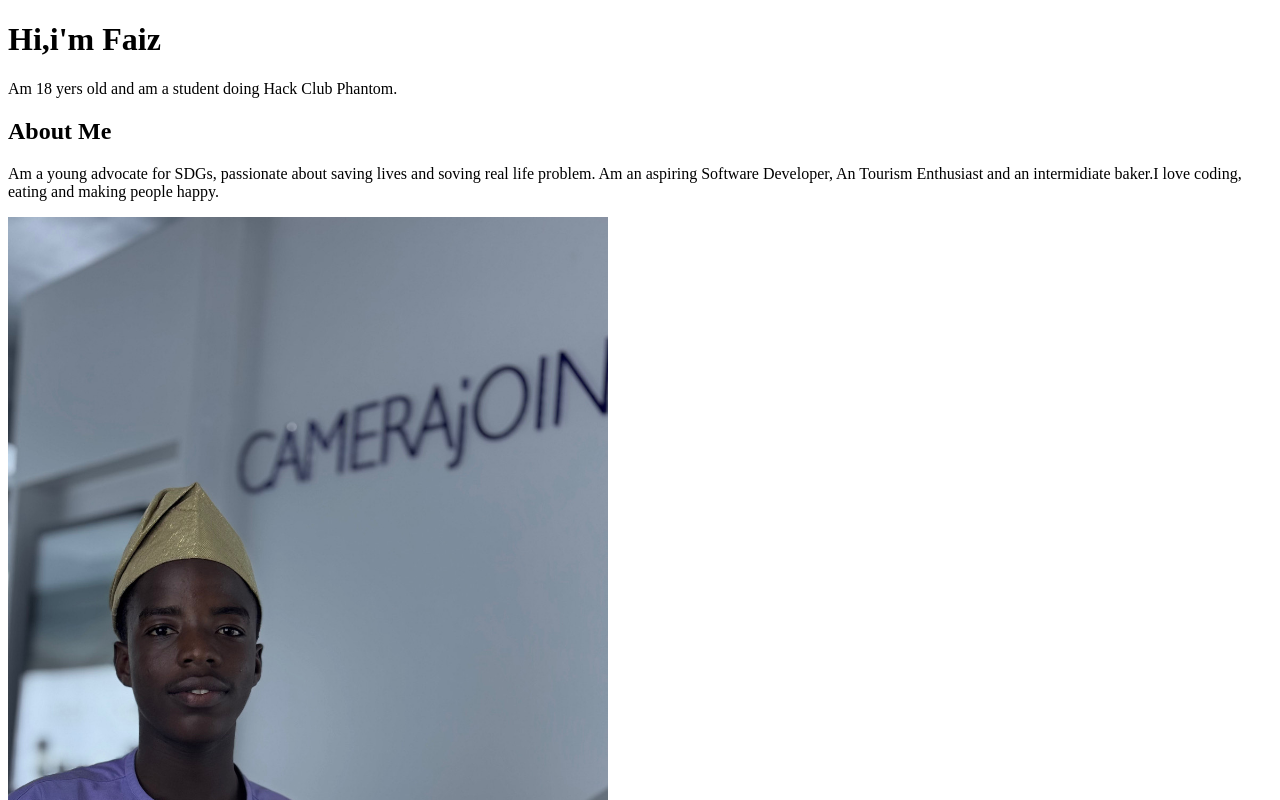
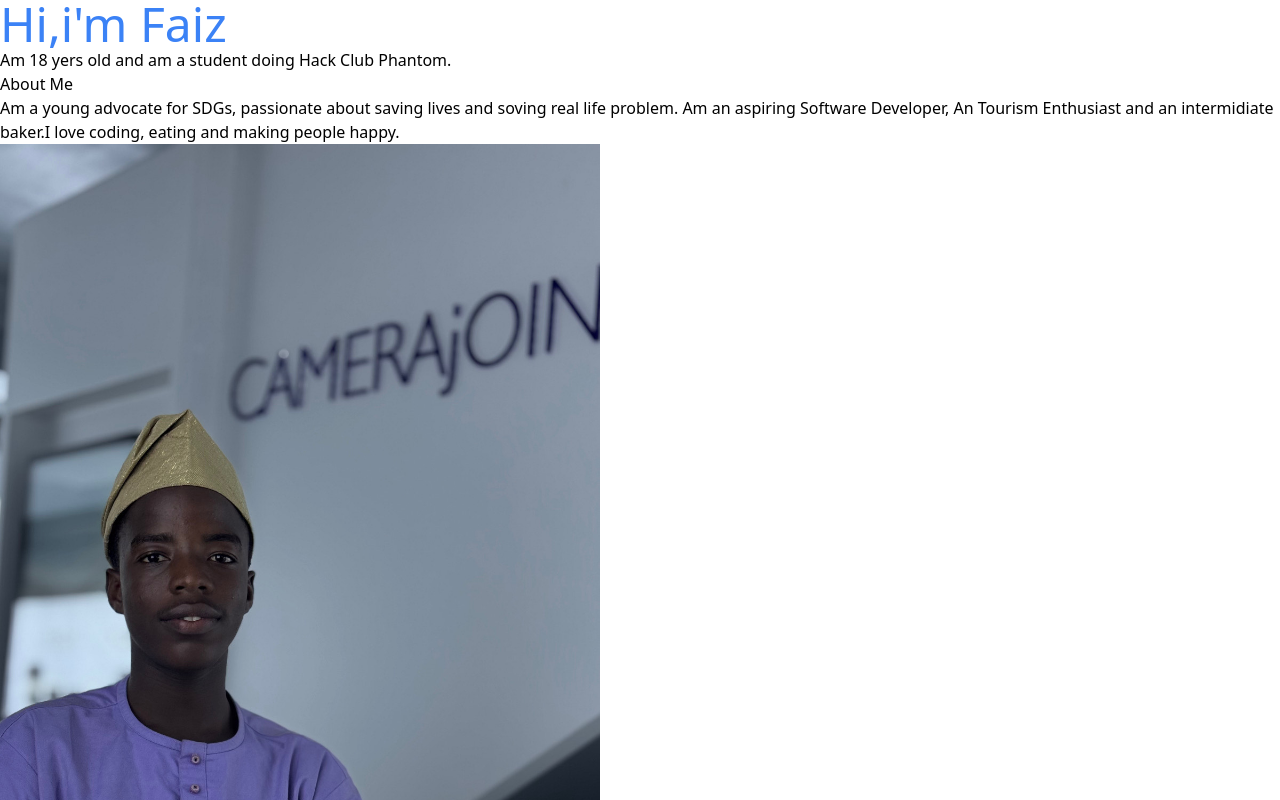
Before and after one commit to Faiz2008spec/my-portfolio, a plain HTML site: page index.html in a window 1280 px wide. Shown: the top 800 px of the page. Drawn offline with nearby package versions, Linux system fonts and the light colour scheme.

Commit message:
add tailwind

```diff
--- a/index.html
+++ b/index.html
@@ -2,12 +2,14 @@
 <html>
     <head>
         <title>Faiz Portfolio</title>
+        <script src="https://cdn.tailwindcss.com"></script>
     </head>
     <body>
-        <h1>Hi,i'm Faiz</h1>
+        <h1  class="text-blue-500 text-5xl">Hi,i'm Faiz</h1>
         <p>Am 18 yers old and am a student doing Hack Club Phantom.</p>
         <h2>About Me</h2>
         <p>Am a young advocate for SDGs, passionate about saving lives and soving real life problem. Am an aspiring Software Developer, An Tourism Enthusiast and an intermidiate baker.I love coding, eating and making people happy.</p>
         <img src="faiz-photo-1.jpeg" alt="a pictue of a boy" width="600">
+
     </body>
 </html>
```
